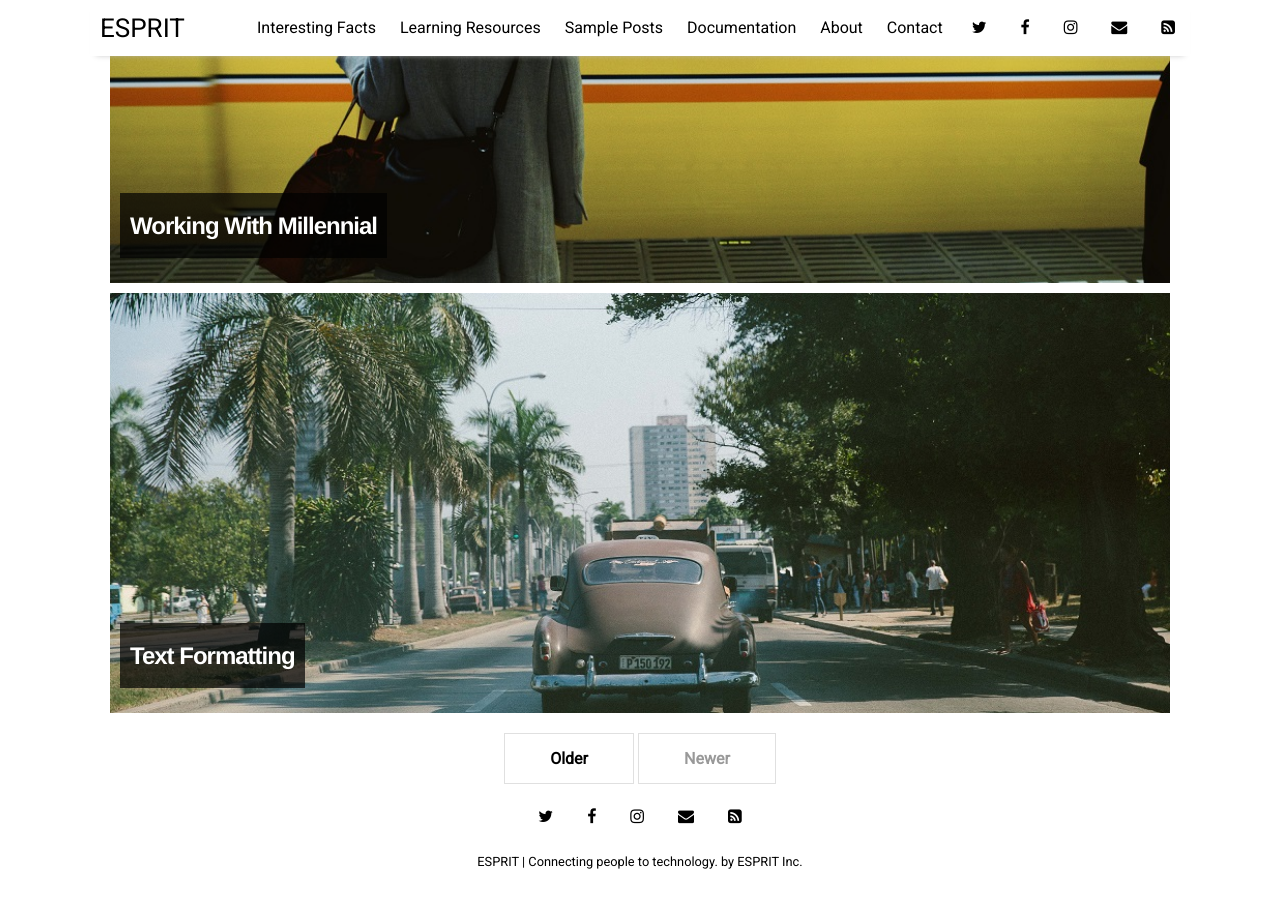
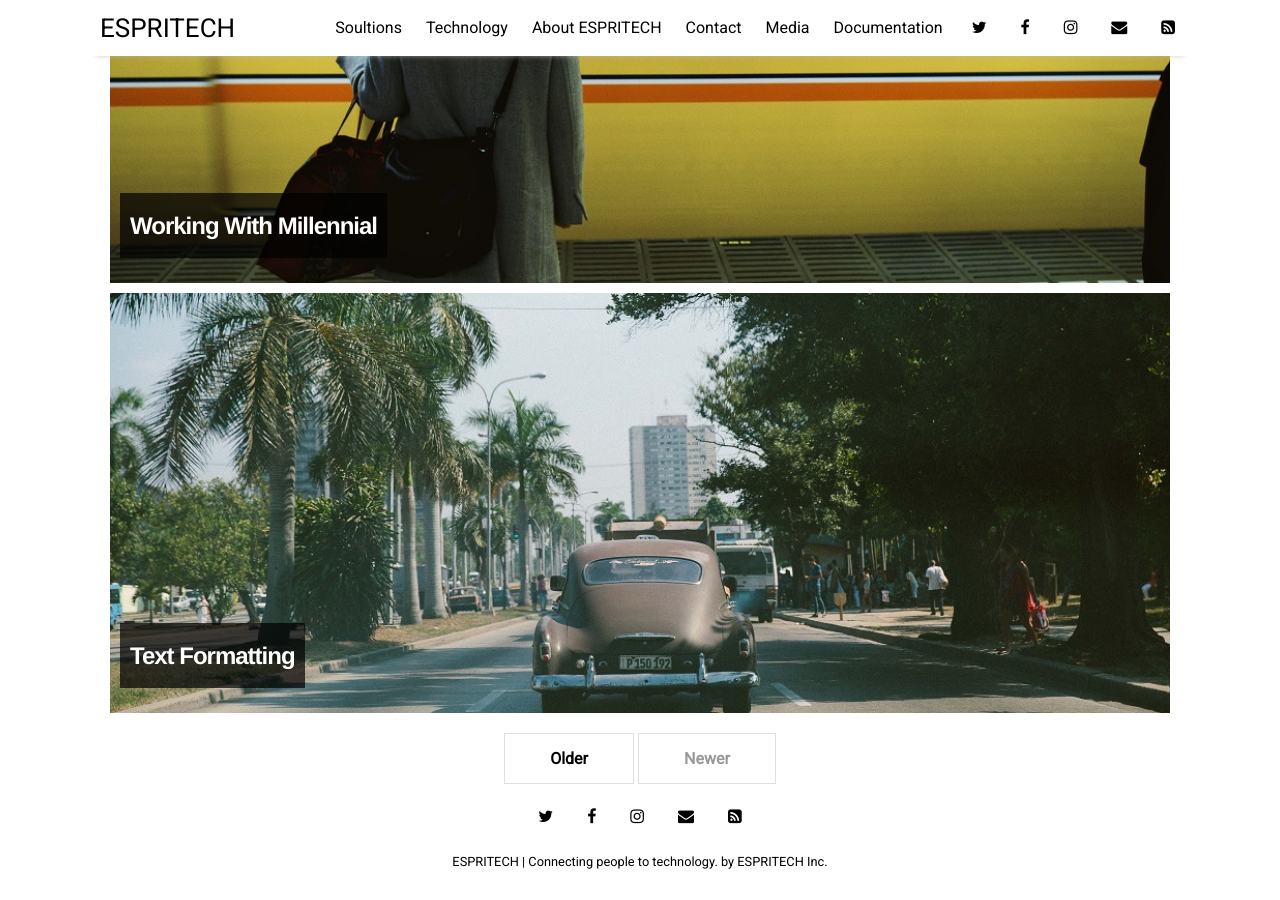
Before and after one commit to zinhoo/zinhoo.github.io2, a Jekyll site: the page built from index.html, in a window 1280 px wide and 900 px high, scrolled down 1498 px. Built offline with Jekyll 4.4.1, drawn with Linux system fonts in a browser that asks for light colours; nearby versions of some CDN libraries; the list of posts is cut into pages by our own code.

Commit message:
version 0.2.4

```diff
--- a/_config.yml
+++ b/_config.yml
@@ -13,7 +13,7 @@ sass:
   style: :nested
 
 # Customise atom feed settings (this is where Jekyll-Feed gets configuration information)
-title:		           "ESPRIT"
+title:		           "ESPRITech"
 description:	       "An Intellgent Solution Inc."
 author:              "Paul Le"
 
--- a/_data/authors.yml
+++ b/_data/authors.yml
@@ -1,3 +1,3 @@
 primary:
-  name: "ESPRIT Inc."
+  name: "ESPRITECH Inc."
   twitter: ESPRITECH
--- a/_data/settings.yml
+++ b/_data/settings.yml
@@ -1,4 +1,4 @@
-title:  "ESPRIT"
+title:  "ESPRITECH"
 tagline: "Connecting people to technology."
 
 # Authors documented under _data
@@ -9,17 +9,17 @@ disqus:
   disqus_shortname: 'millennial-3'
 
 menu:
-- {name: 'Interesting Facts', folder: 'pages', file: 'facts.html'}
-- {name: 'Learning Resources', folder: 'pages', file: 'resources.html'}
-- {name: 'Sample Posts', folder: 'pages', file: 'sample-posts.html'}
+- {name: 'Soultions', folder: 'pages', file: 'facts.html'}
+- {name: 'Technology', folder: 'pages', file: 'resources.html'}
+- {name: 'About ESPRITECH', folder: 'pages', file: 'about.html'}
+- {name: 'Contact', folder: 'pages', file: 'contact.html'}
+- {name: 'Media', folder: 'pages', file: 'sample-posts.html'}
 - {name: 'Documentation', folder: 'pages', file: 'documentation.html'}
-- {name: 'About', folder: 'pages', file: 'about.html'}
-- {name: 'Contact', folder: 'pages', file: 'contact.html'}
 
 # Available social icons are powered by Font Awesome, so you can use any icon that they offer
 social:
-- {icon: 'twitter', link: 'https://twitter.com/paululele'}
-- {icon: 'facebook', link: 'https://www.facebook.com/Le.Paul.94'}
-- {icon: 'instagram', link: 'https://instagram.com/paululele'}
-- {icon: 'envelope', link: 'mailto:l.nguyen.paul@gmail.com'}
+- {icon: 'twitter', link: 'https://twitter.com/espritech'}
+- {icon: 'facebook', link: 'https://www.facebook.com/espritech'}
+- {icon: 'instagram', link: 'https://instagram.com/espritech'}
+- {icon: 'envelope', link: 'public@espritech.com'}
 - {icon: 'rss-square', link: 'feed.xml'}
```
Also changed, not shown: 1 other file.
